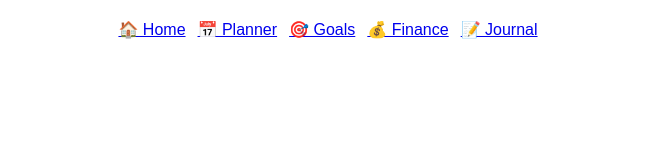
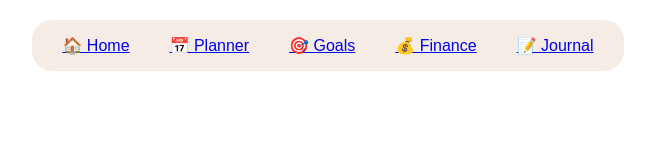
Before and after one commit to donatelli20-stack/notion-navbar, a plain HTML site: page index.html in a window 1280 px wide. Shown: the whole page, without its empty margins (312-967 px from the left). Drawn offline with Linux system fonts and the light colour scheme.

Commit message:
Update index.html

```diff
--- a/index.html
+++ b/index.html
@@ -16,8 +16,14 @@ body{
     display:flex;
     justify-content:center;
     align-items:center;
-    gap:12px;
-    flex-wrap:wrap;
+    gap:40px;
+
+    background:#F5EDE5;
+    padding:16px 30px;
+    border-radius:20px;
+
+    width:fit-content;
+    margin:auto;
 }
     gap:12px;
     flex-wrap:wrap;
@@ -25,10 +31,7 @@ body{
 
 .navbar a{
     text-decoration:none;
-    background:#F5EDE5;
     color:#333;
-    padding:12px 20px;
-    border-radius:999px;
     font-weight:600;
     transition:.2s;
 }
```
